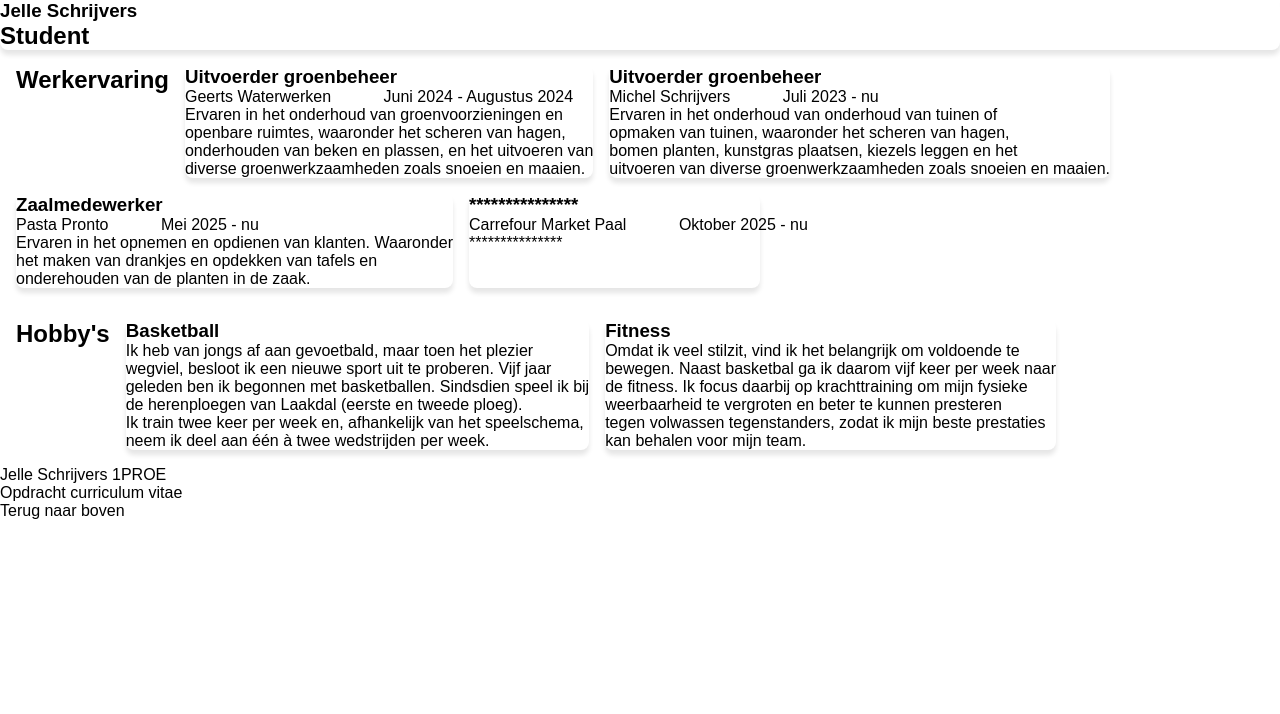
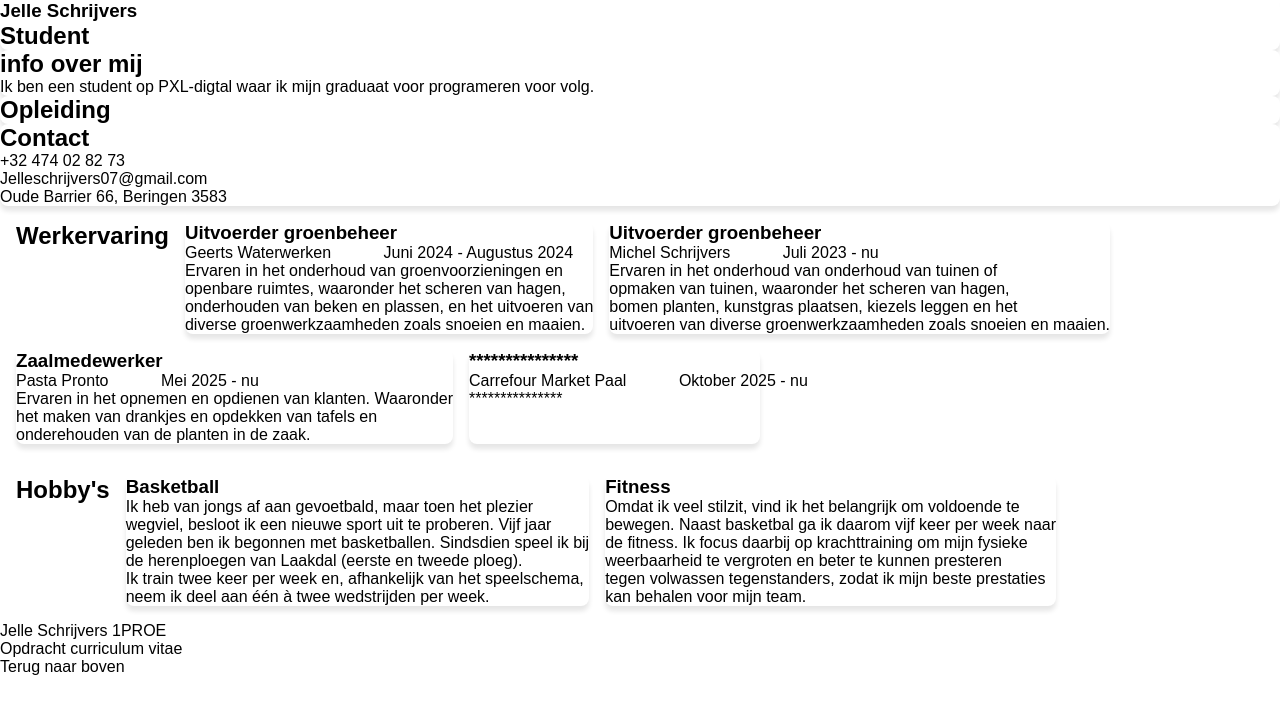
Before and after one commit to pxl-grpro-wpl1-2526/curriculum-vitae-JelleSchrijvers-PXL, a plain HTML site: page JS-map/index.html in a window 1280 px wide. Drawn offline with Linux system fonts and the light colour scheme.

Commit message:
WEB-01: Zijkant extra info toegevoegd aan basisinhoud

```diff
--- a/JS-map/index.html
+++ b/JS-map/index.html
@@ -13,14 +13,18 @@
             <h1>Jelle Schrijvers</h1>
             <h2>Student</h2>
         </article>
-        <article class="about-me">
-
+        <article class="over-mij">
+            <h2>info over mij</h2>
+            <p>Ik ben een student op PXL-digtal waar ik mijn graduaat voor programeren voor volg.</p>
         </article>
-        <article class="education">
-
+        <article class="opleiding">
+            <h2>Opleiding</h2>
         </article>
         <article class="contact-info">
-
+            <h2>Contact</h2>
+            <p>+32 474 02 82 73</p>
+            <p>Jelleschrijvers07@gmail.com</p>
+            <p>Oude Barrier 66, Beringen 3583</p>
         </article>
     </section>
 </header>
```
